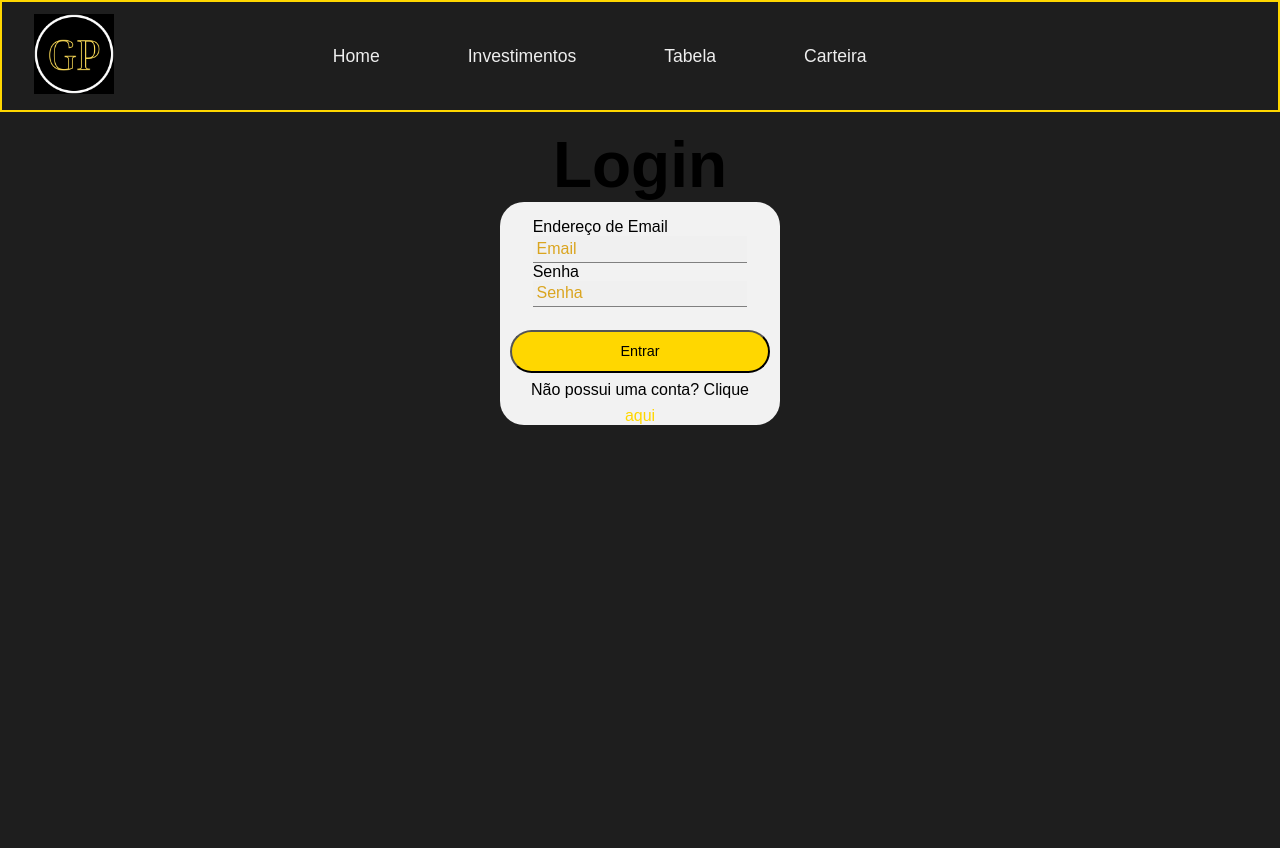
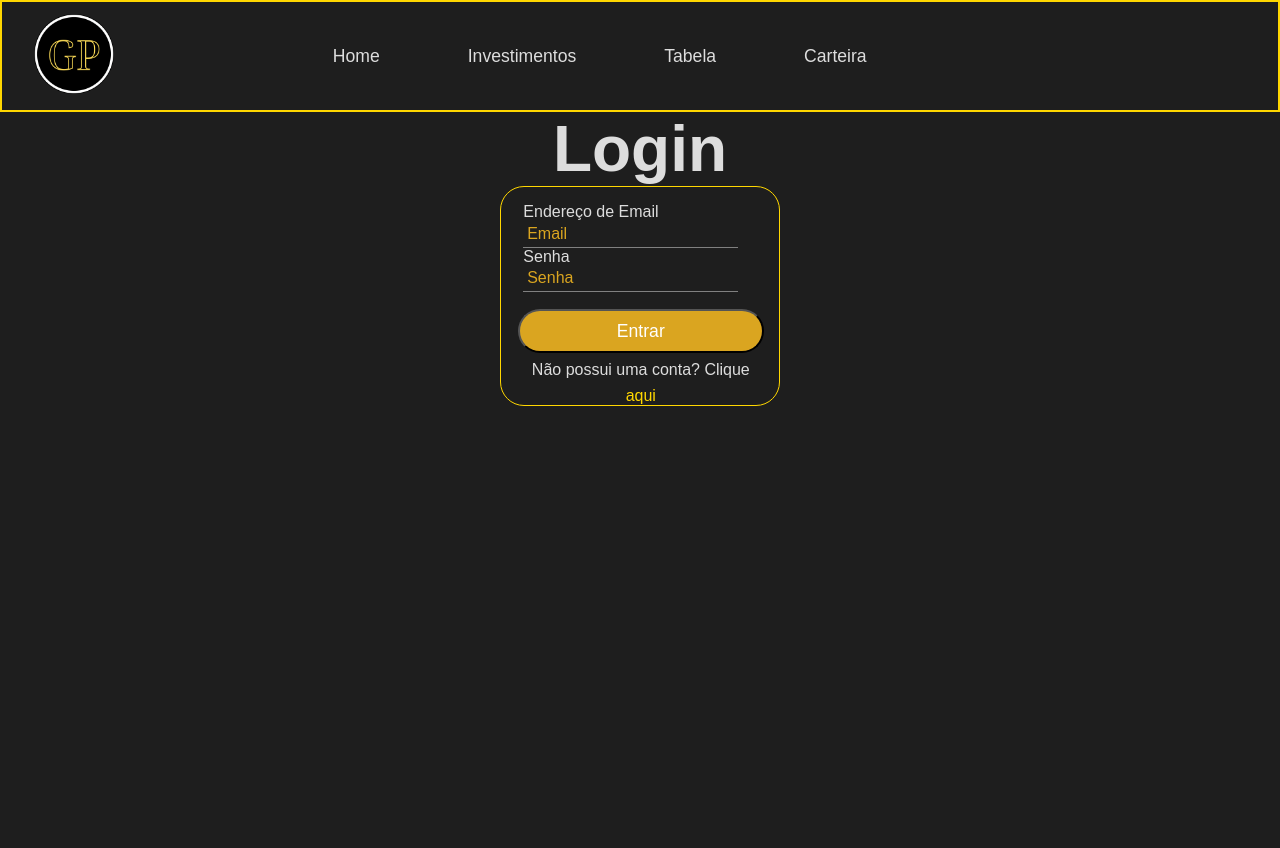
Before and after one commit to JoaoVitor2807/TccJoaoYgor, a PHP site: page /login.html in a window 1280 px wide. After the commit the page ends 406 px from the top, so only its background shows below. Run offline with PHP 8.4, Linux system fonts and the light colour scheme; some web fonts are replaced.

Commit message:
TemaDark

```diff
--- a/index.css
+++ b/index.css
@@ -37,6 +37,7 @@ header
 }
 .logo>a>img{
     width: 5em;
+    border-radius: 100%;
 }
 ul
 {
@@ -86,7 +87,7 @@ li a
     flex-direction: row;
     text-decoration: none;
     padding: 1em 2em;
-    color: #eeeeee;
+    color: #dddddd;
     border-radius: 2em;
 }
 
@@ -107,12 +108,15 @@ h1:hover{
     color: gold;
 }
 article{
-    margin-top: 8em;
+    margin-top: 7em;
     background-color: rgb(30, 30, 30);
     height: 90vh;
     display: flex;
     flex-direction: column;
     align-items: center;
+}
+article>h1{
+    color: #dddddd;
 }
 body::-webkit-scrollbar {
     width: .45em;
@@ -128,24 +132,40 @@ body::-webkit-scrollbar {
 
 
 .botao{
-  background-color: gold;
-  color: black;
-  font-size: 0.9em;
+  background-color: goldenrod;
+  color: white;
+  font-size: 1.1em;
   border-radius: 30px;
-  margin-top: 1em;
+  margin-top: .5em;
   display: flex;
   flex-direction: column;
   row-gap: 4em;
   align-items: center;
   justify-content: center;
   border-color: black;
-  width: 18em;
+  width: 15em;
   height: 3em;
 }
+.botaologin{
+    background-color: goldenrod;
+    color: white;
+    font-size: 1.1em;
+    border-radius: 30px;
+    margin-top: .5em;
+    display: flex;
+    flex-direction: column;
+    row-gap: 4em;
+    align-items: center;
+    justify-content: center;
+    border-color: black;
+    width: 14em;
+    height: 2.5em;
+  }
 
 form{
     padding-top: 1em;
-    background-color: #f2f2f2;
+    padding-left: .1em;
+    background-color: rgb(30, 30, 30);
     border-radius:1.5rem;
     align-items: center;
     justify-content: center;
@@ -153,8 +173,10 @@ form{
     flex-direction: column;
     row-gap: .5rem;
     width: 17.5em;
-    color: black;
+    color: #dddddd;
+    border: .1em solid gold;
 }
+
 form>a{
     text-decoration: none;
     color: gold;
@@ -188,10 +210,13 @@ form>a{
 .login input{
     border: none;
     border-bottom: 0.08rem solid gray;
-    background-color: #f0f0f0;
+    background-color: rgb(30, 30, 30);
     padding: 0.24rem;
     font-size: 1em;
     outline: none;
+}
+.login{
+    width: 85%;
 }
 
 #home{
--- a/login.html
+++ b/login.html
@@ -30,7 +30,7 @@
             <div>Senha</div>
             <input type="password" placeholder="Senha" />
         </div>
-            <input type="button" value="Entrar" class="botao"/>
+            <input type="button" value="Entrar" class="botaologin"/>
             Não possui uma conta? Clique <a href="cadastro.html">aqui</a>
         </form>
     </article>
```
Also changed, not shown: other parts of index.css (+22 -18 lines).
